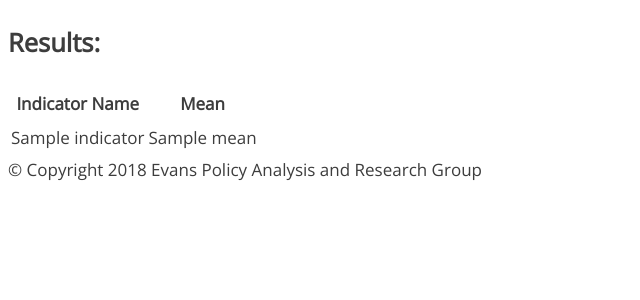
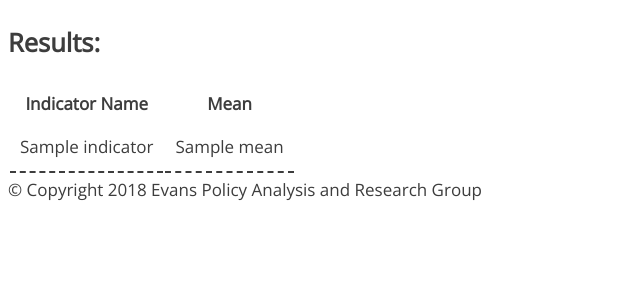
Before and after one commit to EvansSchoolPolicyAnalysisAndResearch/375-AgQuery, a Flask app: template app/templates/results.html in a window 1280 px wide. Shown: the part 191-491 px from the top of the page, without its empty margins (0-640 px from the left). Run offline with Flask 2, Linux system fonts and the light colour scheme; the template is opened without the code that fills it: most values are stand-ins (such as "Sample title", 1, 10 or a date in 2020).

Commit message:
Added some styling for the table

```diff
--- a/app/static/css/main.css
+++ b/app/static/css/main.css
@@ -77,3 +77,9 @@ select {
 	width:50%;
 	text-align: center;
 }
+
+td {
+	padding: 10px;
+	border-bottom-width:2px;
+	border-bottom-style: dashed;
+}
```
